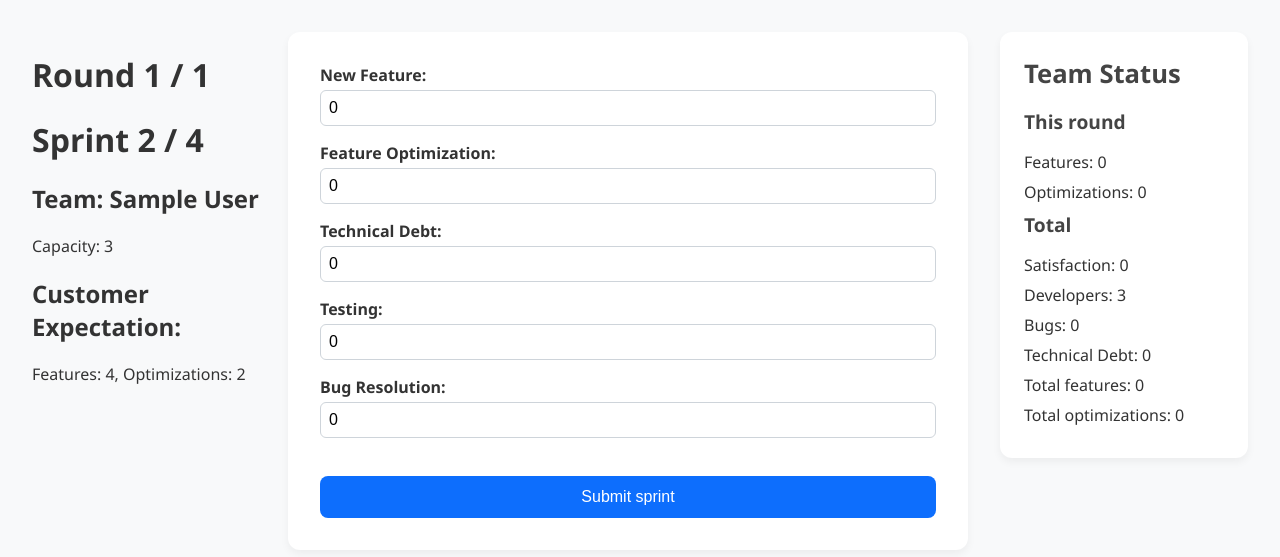
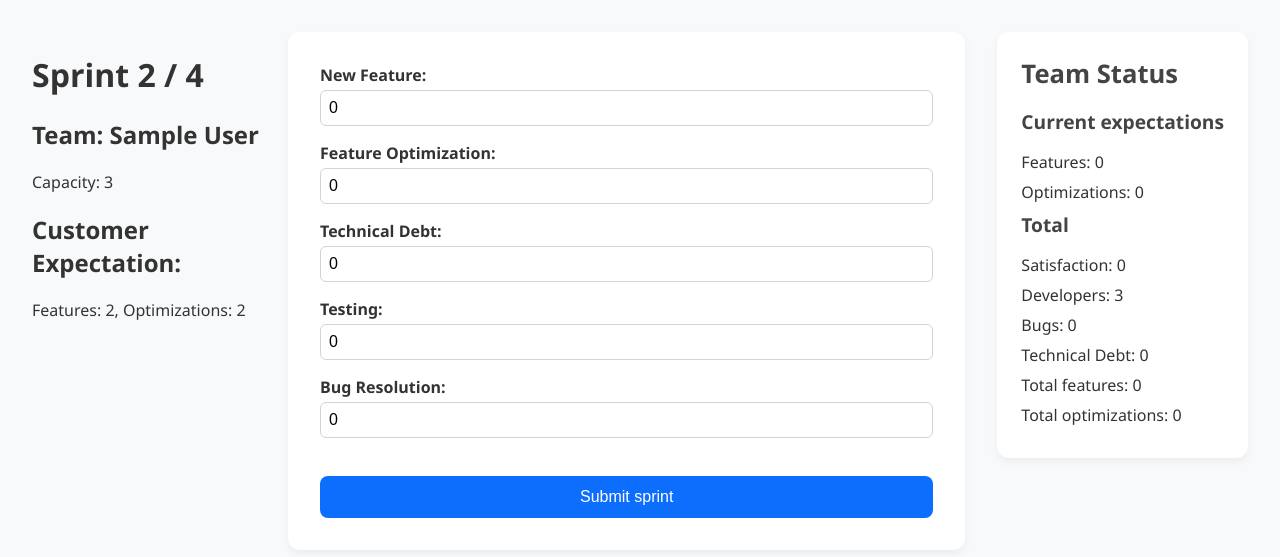
Before and after one commit to baronett90210/AgileSimulator, a Flask app: page /play_sprint/1 in a window 1280 px wide. Shown: the top 557 px of the page. Run offline with Flask 3, Linux system fonts and the light colour scheme; the visitor is signed in with stand-in values (Sample User, id 1).

Commit message:
Changed the logic: now optimization also adds a bug and debt

```diff
--- a/game/game.py
+++ b/game/game.py
@@ -9,8 +9,8 @@ class Game:
         self.sprints_per_round = 4
         self.team = team
         self.expectation = {
-            'feature': random.randint(3, 5),
-            'optimization': random.randint(2, 3)
+            'feature': 2,
+            'optimization': 2
         } if expectation is None else expectation
         self.total_sprints = total_sprints
 
--- a/game/team.py
+++ b/game/team.py
@@ -30,8 +30,9 @@ class Team:
     def end_sprint(self):
         # Update team state after a sprint: accumulation
         self.technical_debt += self.allocations['New feature']
+        self.technical_debt += self.allocations['Optimization']
         if self.allocations['Testing'] < self.allocations['New feature']:
-            new_bugs = self.allocations['New feature'] - self.allocations['Testing']
+            new_bugs = self.allocations['New feature'] + self.allocations['Optimization'] - self.allocations['Testing']
         else:
             new_bugs = 0
         self.bugs += new_bugs
--- a/main.py
+++ b/main.py
@@ -24,7 +24,8 @@ def start_game():
 
     if request.method == 'POST':
         team_name = request.form['team_name']
-        rounds = int(request.form['total_rounds'])
+        # rounds = int(request.form['total_rounds'])
+        rounds = 5
         session['team_name'] = team_name
         session['total_rounds'] = rounds
         return redirect(url_for('play_sprint', sprint_num = 0))
@@ -47,8 +48,7 @@ def play_sprint(sprint_num):
         # Load previous game state to get sprints_per_round
         prev_game_data = session['game_data']
         sprints_per_round = prev_game_data['sprints_per_round']
-        # Generate new expectation if it's the start of a new round
-        expectation = None if (sprint_num + 1) % sprints_per_round == 1 else prev_game_data.get('expectation')
+        expectation = prev_game_data['expectation']
         game = Game(team, expectation=expectation, total_sprints=prev_game_data['total_sprints'])
 
     else:
@@ -93,7 +93,11 @@ def play_sprint(sprint_num):
                 met_expectations, too_many_bugs = game.end_round()
                 round_message = round_message_text(met_expectations, too_many_bugs)
                 session['round_message'] = round_message
-                # Update team state in session
+                # Update game and team state in session
+                # Increase expectation if it's the start of a new round
+                game.expectation['feature'] += 1
+                game.expectation['optimization'] += 1
+                session['game_data'] = game.to_dict()
                 session['team_data'] = team.to_dict()
                 return redirect(url_for('play_sprint', sprint_num = sprint_num + 1))
 
--- a/templates/play_sprint.html
+++ b/templates/play_sprint.html
@@ -7,7 +7,7 @@
 <body>
 
 <div class="sprint-box">
-    <h1>Round {{ round_num }} / {{ rounds }}</h1>
+    <!-- <h1>Round {{ round_num }} / {{ rounds }}</h1> -->
     <h1> Sprint {{ sprint_in_round }} / {{sprints_per_round}}</h1>
     <h2>Team: {{ team.name }}</h2>
     <p>Capacity: {{ team.capacity }}</p>
@@ -43,7 +43,8 @@
     <div class="status-box">
 
         <h1>Team Status</h1>
-        <h2>This round</h2>
+        <!-- <h2>This round</h2> -->
+        <h2>Current expectations</h2>
         <p>Features: {{ team.features_round }}</p>
         <p>Optimizations: {{ team.optimizations_round }}</p>
 
--- a/templates/start_game.html
+++ b/templates/start_game.html
@@ -9,7 +9,7 @@
         <form method="post" action="#">
 
             <input type="text" name="team_name" placeholder="Enter Team Name" required>
-            <input type="number" name="total_rounds" min="0" placeholder="Enter Number of Rounds" required>
+           <!--  <input type="number" name="total_rounds" min="0" placeholder="Enter Number of Rounds" required> -->
             <button type="submit">Start Game</button>
 
         </form>
```
